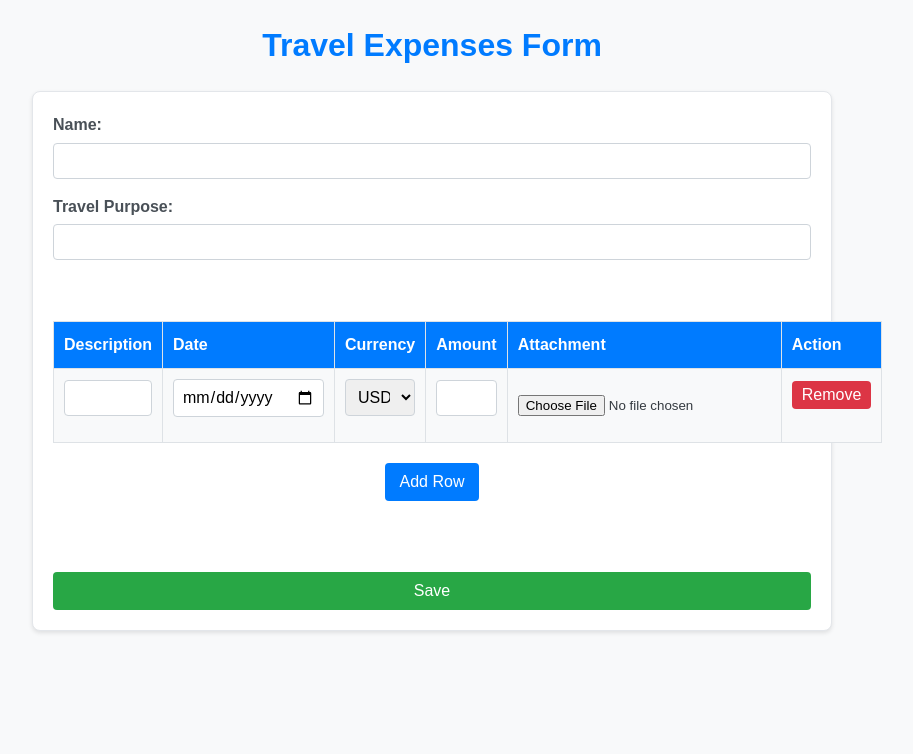
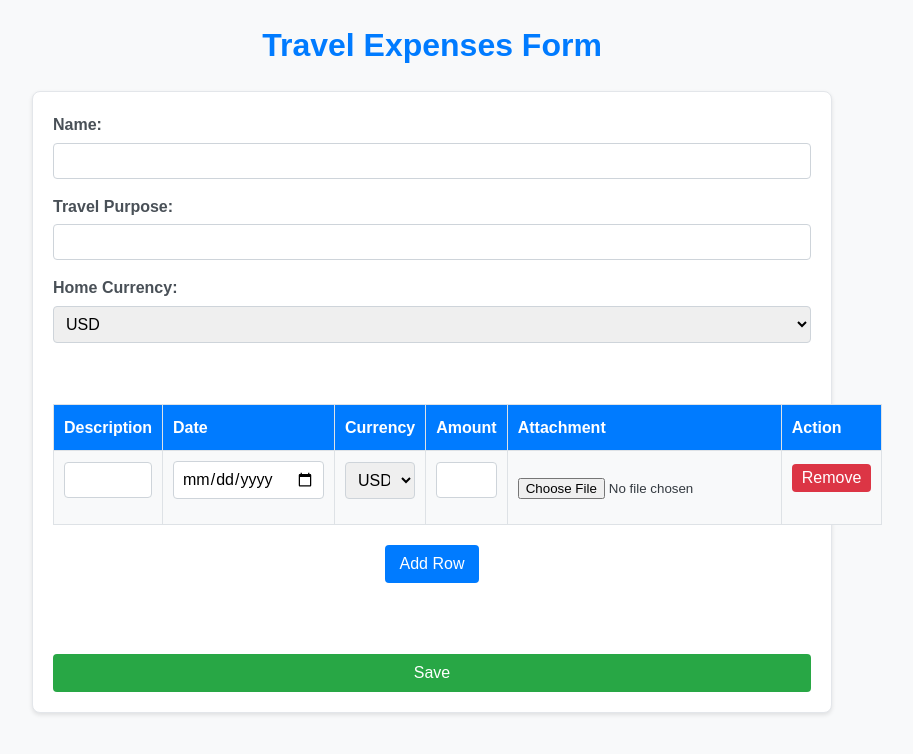
Before and after one commit to edwardnotley/notley.xyz, a Flask app: page / in a window 1280 px wide. Shown: the top 754 px of the page, without its empty margins (208-1121 px from the left). Run offline with Flask 3, Linux system fonts and the light colour scheme.

Commit message:
shifting dropdown to app

```diff
--- a/expenses/app.py
+++ b/expenses/app.py
@@ -5,22 +5,24 @@ app.secret_key = "your_secret_key"  # Needed if you use sessions
 
 @app.route("/", methods=["GET", "POST"])
 def index():
+    currencies = ["USD", "EUR", "GBP"]  # Predefined list of currencies
     if request.method == "POST":
         name = request.form.get("name")
         travel_purpose = request.form.get("travel_purpose")
         expenses = request.form.getlist("description")
         dates = request.form.getlist("date")
-        currencies = request.form.getlist("currency")
+        selected_currencies = request.form.getlist("currency")
         amounts = request.form.getlist("amount")
         attachments = request.files.getlist("attachment")
 
-        # You can process/save the data here or pass it to a new page
-        # Redirecting to printable for simplicity
-        return render_template("printable.html",
-                               name=name,
-                               travel_purpose=travel_purpose,
-                               expenses=zip(expenses, dates, currencies, amounts, attachments))
-    return render_template("index.html")
+        # Process or save the data
+        return render_template(
+            "printable.html",
+            name=name,
+            travel_purpose=travel_purpose,
+            expenses=zip(expenses, dates, selected_currencies, amounts, attachments),
+        )
+    return render_template("index.html", currencies=currencies)
 
 if __name__ == "__main__":
     app.run(debug=True)
--- a/expenses/templates/index.html
+++ b/expenses/templates/index.html
@@ -13,7 +13,15 @@
         <input type="text" name="name" required><br>
 
         <label>Travel Purpose:</label>
-        <input type="text" name="travel_purpose" required><br><br>
+        <input type="text" name="travel_purpose" required><br>
+
+        <label>Home Currency:</label>
+        <select name="h_currency">
+            {% for currency in currencies %}
+            <option value="{{ currency }}">{{ currency }}</option>
+            {% endfor %}
+        </select><br><br>
+
 
         <table id="expensesTable">
             <tr>
@@ -28,10 +36,10 @@
                 <td><input type="text" name="description"></td>
                 <td><input type="date" name="date"></td>
                 <td>
-                    <select name="currency">
-                        <option value="USD">USD</option>
-                        <option value="EUR">EUR</option>
-                        <option value="GBP">GBP</option>
+                    <select name="p_currency">
+                        {% for currency in currencies %}
+                        <option value="{{ currency }}">{{ currency }}</option>
+                        {% endfor %}
                     </select>
                 </td>
                 <td><input type="number" name="amount" step="0.01"></td>
@@ -45,6 +53,8 @@
     </form>
 
     <script>
+        const currencies = {{ currencies|tojson }}; // Pass currencies as JSON for dynamic rows
+
         function addRow() {
             let table = document.getElementById("expensesTable");
             let row = table.insertRow();
@@ -53,9 +63,7 @@
                 <td><input type="date" name="date"></td>
                 <td>
                     <select name="currency">
-                        <option value="USD">USD</option>
-                        <option value="EUR">EUR</option>
-                        <option value="GBP">GBP</option>
+                        ${currencies.map(currency => `<option value="${currency}">${currency}</option>`).join('')}
                     </select>
                 </td>
                 <td><input type="number" name="amount" step="0.01"></td>
```
